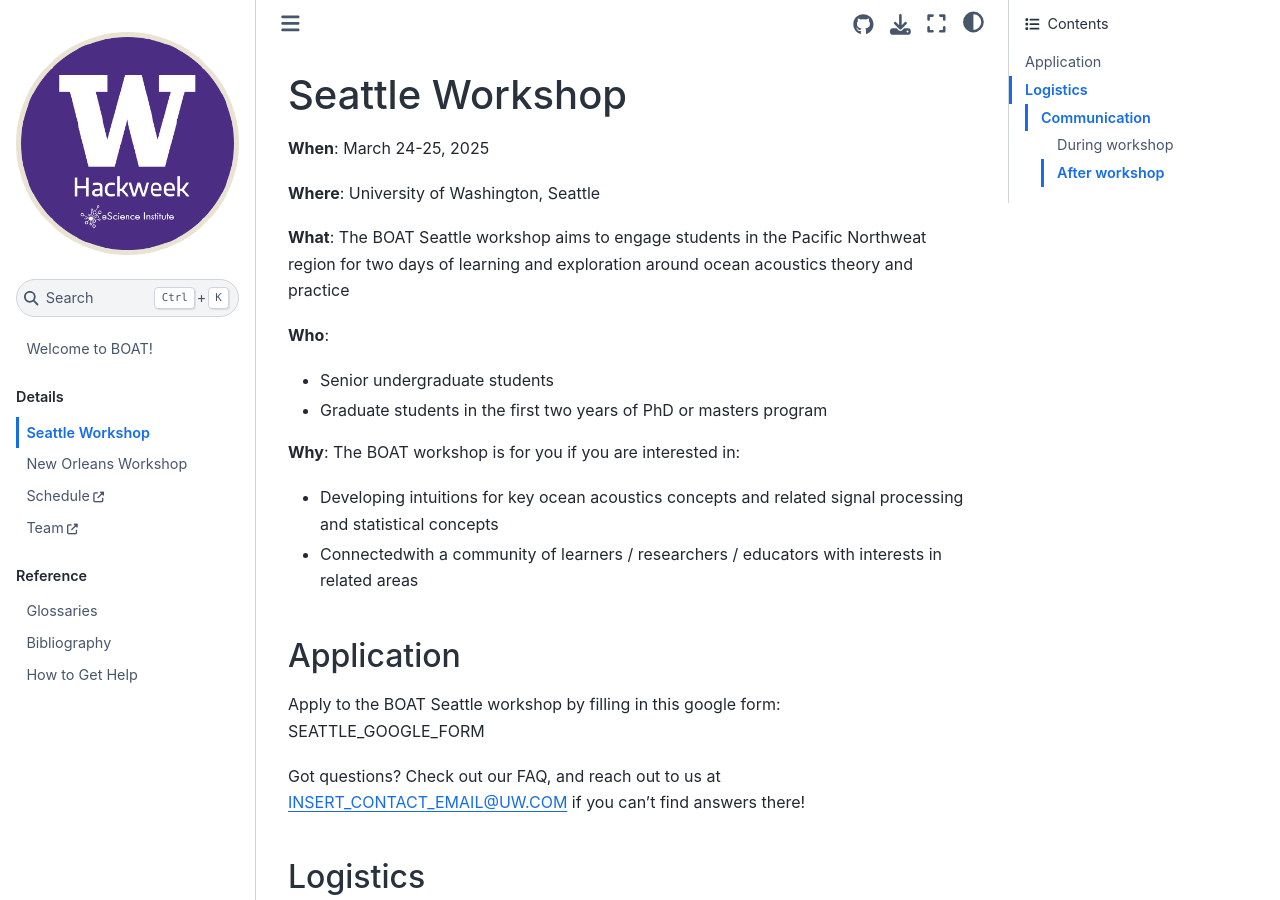
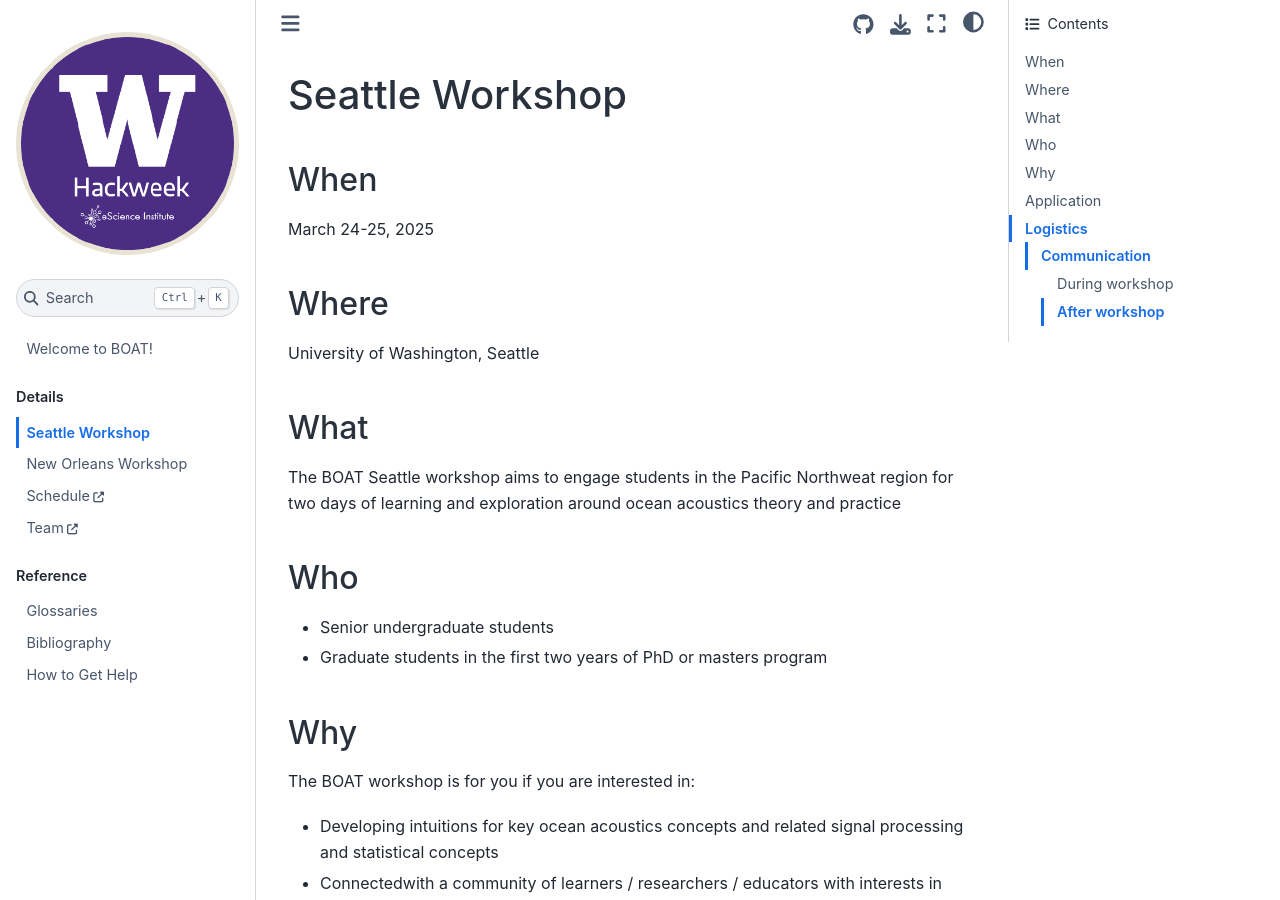
Before and after one commit to BOAT-ocean-acoustics/boat-website, a Jupyter Book: the page built from book/workshop_seattle.md, in a window 1280 px wide and 900 px high. Built offline with Jupyter Book 1.0.4 settings and Sphinx 7.4.7 and the Sphinx Book theme 1.1.4, drawn with Linux system fonts in a browser that asks for light colours; pages that are not in the unit, such as notebooks, are missing from menus.

```diff
--- a/book/workshop_seattle.md
+++ b/book/workshop_seattle.md
@@ -1,16 +1,20 @@
 # Seattle Workshop
 
-**When**: March 24-25, 2025
+### When
+March 24-25, 2025
 
-**Where**: University of Washington, Seattle
+### Where
+University of Washington, Seattle
 
-**What**: The BOAT Seattle workshop aims to engage students in the Pacific Northweat region for two days of learning and exploration around ocean acoustics theory and practice
+### What
+The BOAT Seattle workshop aims to engage students in the Pacific Northweat region for two days of learning and exploration around ocean acoustics theory and practice
 
-**Who**:
+### Who
 - Senior undergraduate students
 - Graduate students in the first two years of PhD or masters program
 
-**Why**: The BOAT workshop is for you if you are interested in:
+### Why
+The BOAT workshop is for you if you are interested in:
 - Developing intuitions for key ocean acoustics concepts and related signal processing and statistical concepts
 - Connectedwith a community of learners / researchers / educators with interests in related areas
 
```
